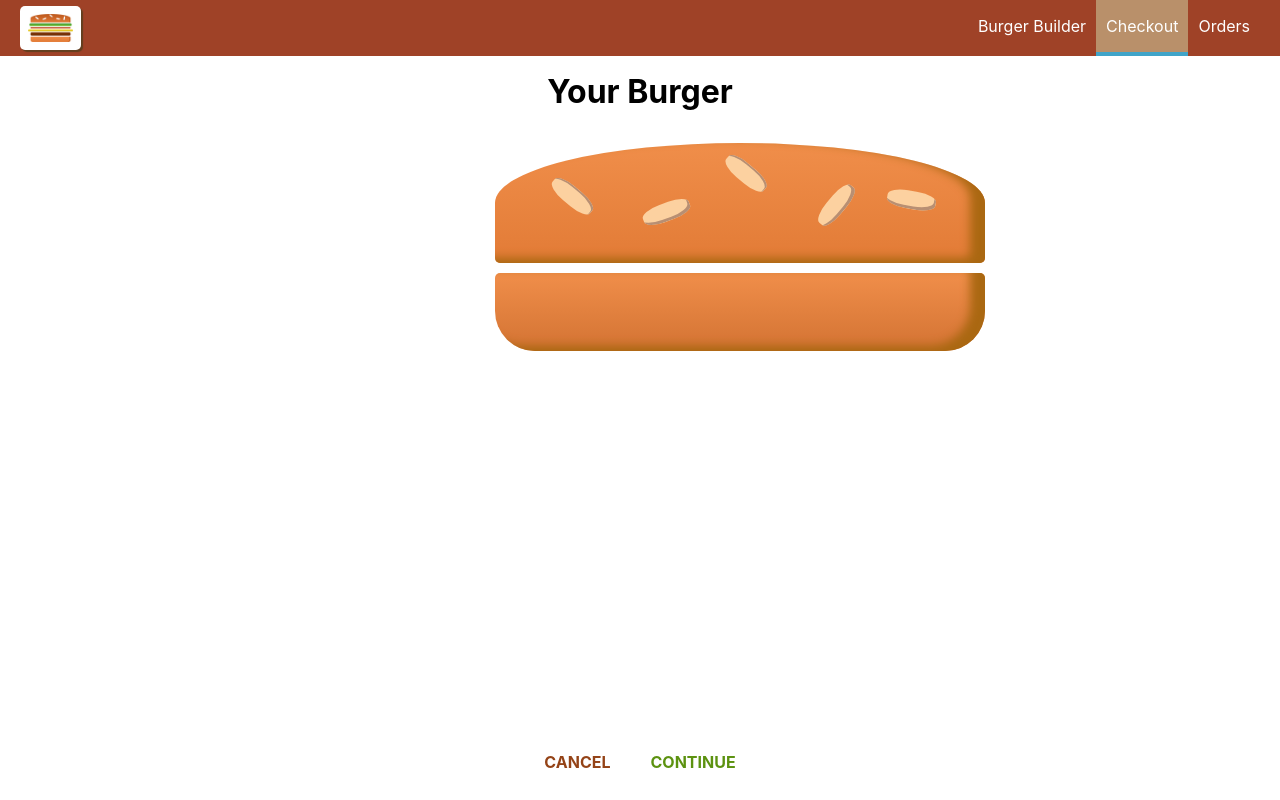
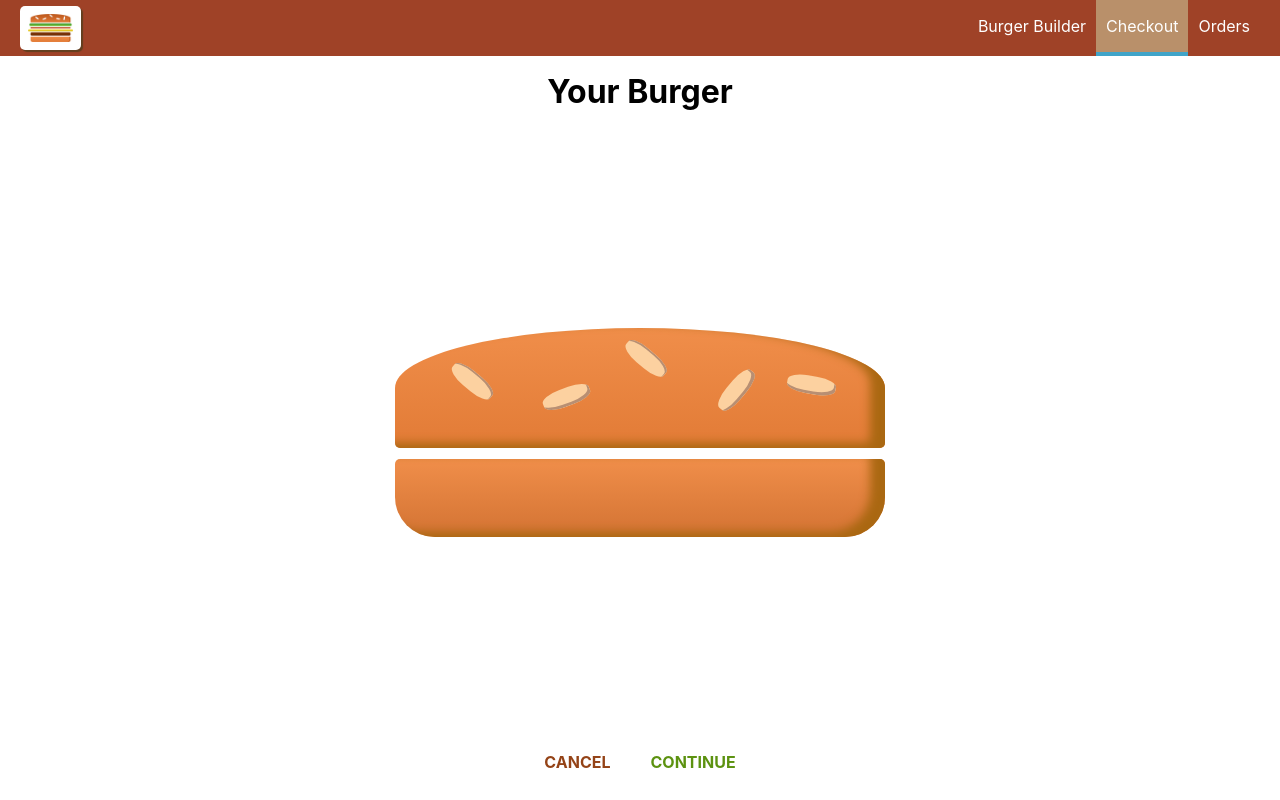
Before and after one commit to jscholar/burger-builder, a React (Create React App) app: page /checkout in a window 1280 px wide. Built offline with nearby package versions, Linux system fonts and the light colour scheme.

Commit message:
Improved Burger appearance on smaller widths

```diff
--- a/src/components/Burger/Burger.module.css
+++ b/src/components/Burger/Burger.module.css
@@ -1,4 +1,7 @@
 .Burger {
+    display: flex;
+    flex-direction: column;
+    justify-content: center;
     min-width: 250px;
     width: 100%;
     margin: auto;
@@ -8,6 +11,10 @@
     text-align: center;
     font-weight: bold;
     font-size: 1.2rem;
+}
+
+.Burger * {
+    flex-shrink: 0;
 }
 
 @media (min-width: 500px) and (max-height: 400px) {
--- a/src/components/Order/CheckoutSummary/CheckoutSummary.module.css
+++ b/src/components/Order/CheckoutSummary/CheckoutSummary.module.css
@@ -6,6 +6,6 @@
 
 @media (min-width: 600px) {
     .CheckoutSummary {
-        width: 500px;
+        width: 700px;
     }
 }
```
